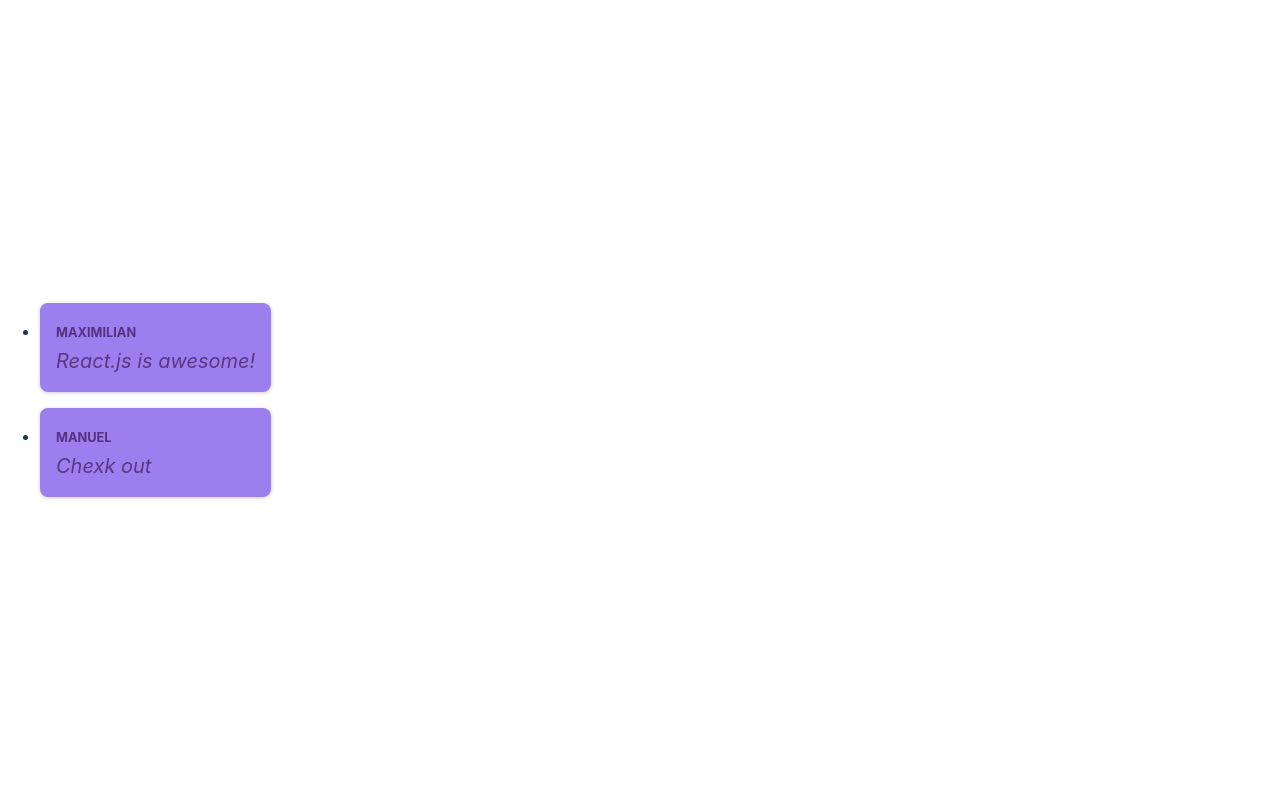
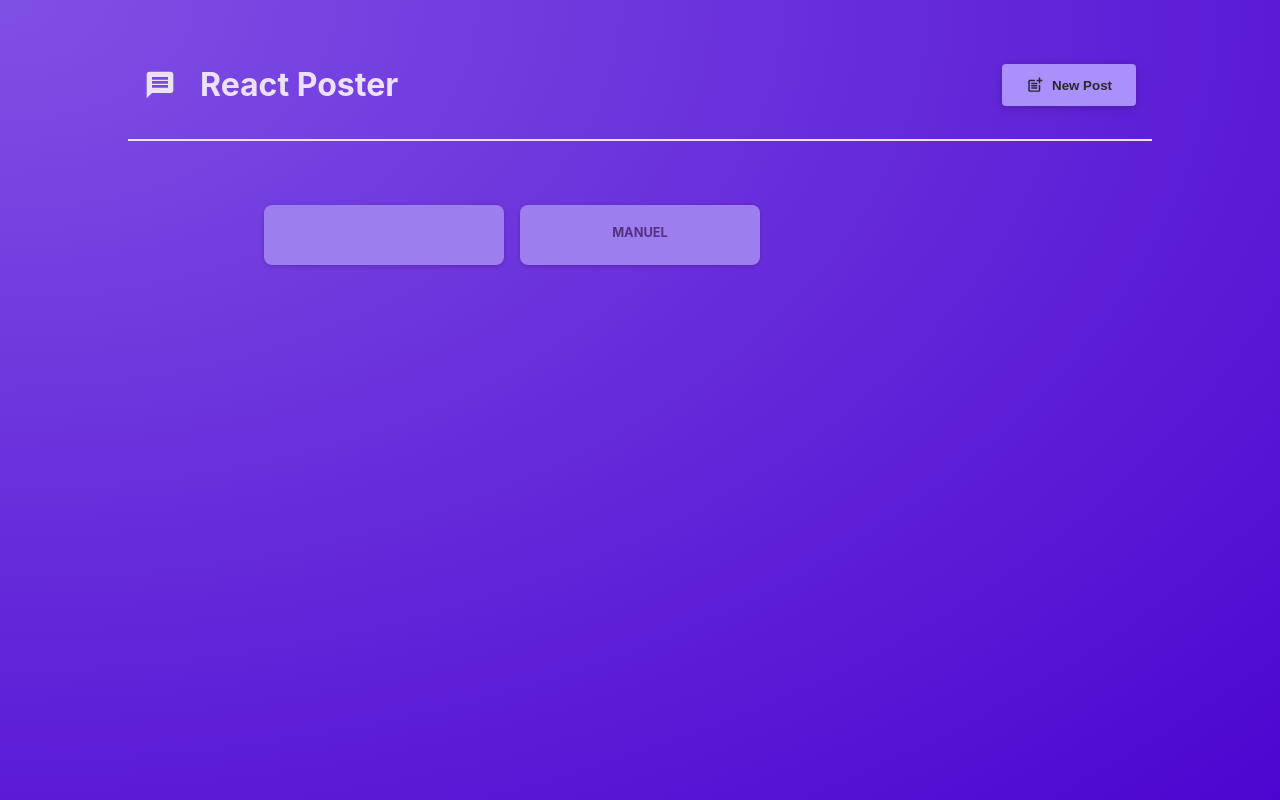
Before and after one commit to hhyewon/react-crash-course, a React (Vite) app: page / in a window 1280 px wide. Built offline with nearby package versions, Linux system fonts and the light colour scheme.

Commit message:
[리액트 복습하기] 1-29

```diff
--- a/package.json
+++ b/package.json
@@ -11,7 +11,8 @@
   },
   "dependencies": {
     "react": "^18.2.0",
-    "react-dom": "^18.2.0"
+    "react-dom": "^18.2.0",
+    "react-icons": "^5.2.1"
   },
   "devDependencies": {
     "@types/react": "^18.2.66",
--- a/src/App.tsx
+++ b/src/App.tsx
@@ -1,11 +1,24 @@
 import PostList from "./components/PostList.tsx";
+import MainHeader from "./components/MainHeader.tsx";
+import { useState } from "react";
 
 function App() {
-    return (
-        <main>
-            <PostList />
-        </main>
-    );
+  const [modalIsVisible, setModalIsVisible] = useState(false);
+
+  const showModalHandler = () => {
+    setModalIsVisible(true);
+  };
+
+  const hideModalHandler = () => {
+    setModalIsVisible(false);
+  };
+
+  return (
+    <main>
+      <MainHeader onCreatePost={showModalHandler} />
+      <PostList isPosting={modalIsVisible} onClose={hideModalHandler} />
+    </main>
+  );
 }
 
 export default App;
--- /dev/null
+++ b/src/components/MainHeader.module.css
@@ -0,0 +1,36 @@
+.header {
+    /* padding: 2rem 10%; */
+    margin: 2rem 10%;
+    padding: 1rem;
+    text-align: center;
+    display: flex;
+    justify-content: space-between;
+    align-items: center;
+    border-bottom: 2px solid #ece1fa;
+}
+
+.logo {
+    font-size: 2rem;
+    display: flex;
+    gap: 1.5rem;
+    align-items: center;
+    color: #ece1fa;
+}
+
+.button {
+    display: inline-flex;
+    align-items: center;
+    gap: 0.5rem;
+    padding: 0.75rem 1.5rem;
+    background-color: #a990fb;
+    color: #2a2630;
+    border: none;
+    border-radius: 4px;
+    box-shadow: 0 2px 8px rgba(0, 0, 0, 0.2);
+    cursor: pointer;
+    font-weight: bold;
+}
+
+.button:hover {
+    background-color: #8c6cf7;
+}
--- /dev/null
+++ b/src/components/MainHeader.tsx
@@ -0,0 +1,22 @@
+import { MdPostAdd, MdMessage } from "react-icons/md";
+
+import classes from "./MainHeader.module.css";
+
+function MainHeader({ onCreatePost }: { onCreatePost: () => void }) {
+  return (
+    <header className={classes.header}>
+      <h1 className={classes.logo}>
+        <MdMessage />
+        React Poster
+      </h1>
+      <p>
+        <button className={classes.button} onClick={onCreatePost}>
+          <MdPostAdd size={18} />
+          New Post
+        </button>
+      </p>
+    </header>
+  );
+}
+
+export default MainHeader;
--- /dev/null
+++ b/src/components/Modal.module.css
@@ -0,0 +1,18 @@
+.backdrop {
+    position: fixed;
+    top: 0;
+    left: 0;
+    width: 100%;
+    height: 100vh;
+    background-color: rgba(0, 0, 0, 0.6);
+    z-index: 1;
+}
+
+.modal {
+    border: none;
+    border-radius: 6px;
+    box-shadow: 0 2px 8px rgba(0, 0, 0, 0.2);
+    padding: 0;
+    overflow: hidden;
+    z-index: 1;
+}
--- /dev/null
+++ b/src/components/Modal.tsx
@@ -0,0 +1,15 @@
+import classes from "./Modal.module.css";
+import { ReactNode } from "react";
+
+function Modal({ children, onClose }: { children: ReactNode; onClose: () => void }) {
+  return (
+    <>
+      <div className={classes.backdrop} onClick={onClose} />
+      <dialog open className={classes.modal}>
+        {children}
+      </dialog>
+    </>
+  );
+}
+
+export default Modal;
--- /dev/null
+++ b/src/components/NewPost.module.css
@@ -0,0 +1,55 @@
+.form {
+    background-color: #6233b9;
+    padding: 1rem;
+    width: 20rem;
+    /*margin: 2rem auto;*/
+    /*border-radius: 6px;*/
+    /*box-shadow: 0 2px 8px rgba(0, 0, 0, 0.2);*/
+}
+
+.form label {
+    display: block;
+    margin-bottom: 0.05rem;
+    color: #eadbfb;
+    font-weight: bold;
+}
+
+.form input,
+.form textarea {
+    display: block;
+    width: 100%;
+    font: inherit;
+    padding: 0.5rem;
+    border-radius: 6px;
+    border: none;
+    background-color: #c4a9e4;
+    color: #28262c;
+}
+
+.actions {
+    display: flex;
+    justify-content: flex-end;
+    gap: 0.5rem;
+}
+
+.actions button {
+    cursor: pointer;
+    font: inherit;
+    padding: 0.5rem 1.5rem;
+    border: none;
+    border-radius: 4px;
+    background-color: #34036c;
+    color: #e5d5f7;
+}
+
+.actions button:hover {
+    background-color: #23014a;
+}
+
+.actions button[type='button'] {
+    background-color: transparent;
+}
+
+.actions button[type='button']:hover {
+    color: #d1bee6;
+}
--- /dev/null
+++ b/src/components/NewPost.tsx
@@ -0,0 +1,22 @@
+import classes from "./NewPost.module.css";
+import { ChangeEvent } from "react";
+
+function NewPost(props: {
+  onBodyChange: (event: ChangeEvent<HTMLTextAreaElement>) => void;
+  onAuthorChange: (event: ChangeEvent<HTMLInputElement>) => void;
+}) {
+  return (
+    <form className={classes.form}>
+      <p>
+        <label htmlFor="body">Text</label>
+        <textarea id="body" required rows={3} onChange={props.onBodyChange} />
+      </p>
+      <p>
+        <label htmlFor="name">Your name</label>
+        <input type="text" id="name" required onChange={props.onAuthorChange} />
+      </p>
+    </form>
+  );
+}
+
+export default NewPost;
--- /dev/null
+++ b/src/components/PostList.module.css
@@ -0,0 +1,10 @@
+.posts {
+    list-style: none;
+    max-width: 50rem;
+    margin: 1rem auto;
+    padding: 1rem 0;
+    display: grid;
+    gap: 1rem;
+    grid-template-columns: repeat(3, 30%);
+    justify-content: center;
+}
--- a/src/components/PostList.tsx
+++ b/src/components/PostList.tsx
@@ -1,11 +1,35 @@
 import Post from "./Post.tsx";
-function PostList() {
-    return (
-        <ul>
-            <Post author="Maximilian" body="React.js is awesome!" />
-            <Post author="Manuel" body="Chexk out" />
-        </ul>
-    );
+import NewPost from "./NewPost.tsx";
+import classes from "./PostList.module.css";
+import { ChangeEvent, useState } from "react";
+import Modal from "./Modal.tsx";
+
+function PostList({ isPosting, onClose }: { isPosting: boolean; onClose: () => void }) {
+  const [enteredBody, setEnteredBody] = useState("");
+  const [enteredAuthor, setEnteredAuthor] = useState("");
+
+  const bodyChangeHandler = (event: ChangeEvent<HTMLTextAreaElement>) => {
+    setEnteredBody(event.target.value);
+  };
+
+  const authorChangeHandler = (event: ChangeEvent<HTMLInputElement>) => {
+    setEnteredAuthor(event.target.value);
+  };
+
+  return (
+    <>
+      {isPosting && (
+        <Modal onClose={onClose}>
+          <NewPost onBodyChange={bodyChangeHandler} onAuthorChange={authorChangeHandler} />
+        </Modal>
+      )}
+
+      <ul className={classes.posts}>
+        <Post author={enteredAuthor} body={enteredBody} />
+        <Post author="Manuel" body={enteredBody} />
+      </ul>
+    </>
+  );
 }
 
 export default PostList;
--- a/src/index.css
+++ b/src/index.css
@@ -1,68 +1,23 @@
+* {
+  box-sizing: border-box;
+}
+
 :root {
-  font-family: Inter, system-ui, Avenir, Helvetica, Arial, sans-serif;
-  line-height: 1.5;
+  min-height: 100vh;
+  font-family: Inter, Avenir, Helvetica, Arial, sans-serif;
+  font-size: 16px;
+  line-height: 24px;
   font-weight: 400;
-
-  color-scheme: light dark;
-  color: rgba(255, 255, 255, 0.87);
-  background-color: #242424;
-
+  background-image: radial-gradient(ellipse at top left, #7f50e4, #4c05d0);
   font-synthesis: none;
   text-rendering: optimizeLegibility;
   -webkit-font-smoothing: antialiased;
   -moz-osx-font-smoothing: grayscale;
-}
-
-a {
-  font-weight: 500;
-  color: #646cff;
-  text-decoration: inherit;
-}
-a:hover {
-  color: #535bf2;
+  -webkit-text-size-adjust: 100%;
 }
 
 body {
   margin: 0;
-  display: flex;
-  place-items: center;
-  min-width: 320px;
-  min-height: 100vh;
+  text-align: center;
+  color: #e6ddf9;
 }
-
-h1 {
-  font-size: 3.2em;
-  line-height: 1.1;
-}
-
-button {
-  border-radius: 8px;
-  border: 1px solid transparent;
-  padding: 0.6em 1.2em;
-  font-size: 1em;
-  font-weight: 500;
-  font-family: inherit;
-  background-color: #1a1a1a;
-  cursor: pointer;
-  transition: border-color 0.25s;
-}
-button:hover {
-  border-color: #646cff;
-}
-button:focus,
-button:focus-visible {
-  outline: 4px auto -webkit-focus-ring-color;
-}
-
-@media (prefers-color-scheme: light) {
-  :root {
-    color: #213547;
-    background-color: #ffffff;
-  }
-  a:hover {
-    color: #747bff;
-  }
-  button {
-    background-color: #f9f9f9;
-  }
-}
```
Also changed, not shown: 1 other file (tests, documents, lock files or other folders).
